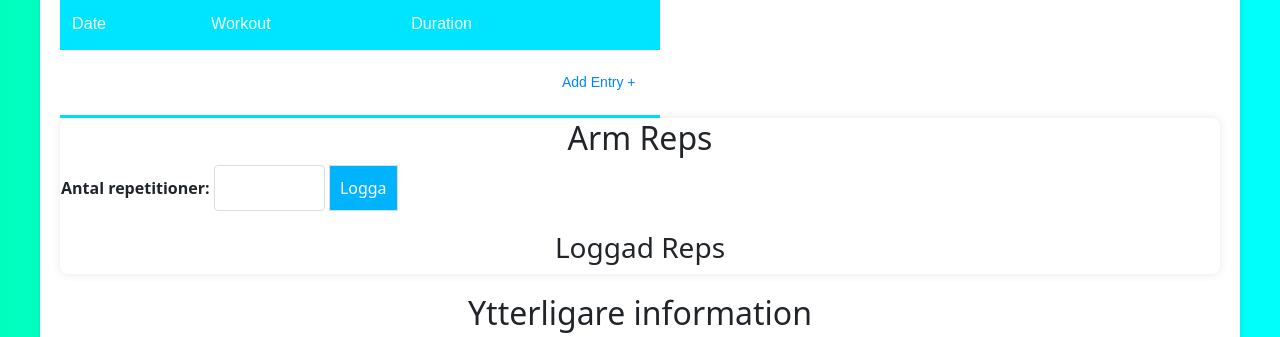
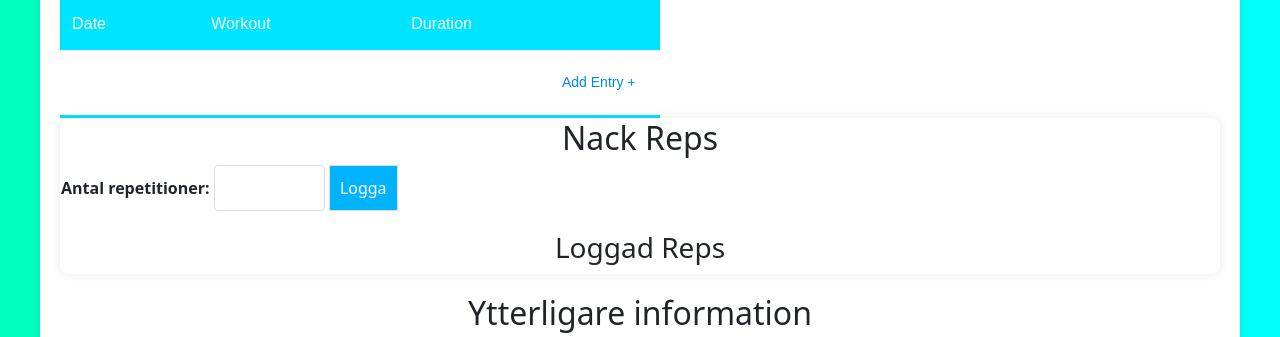
Before and after one commit to BenjaminAston/HealHub, a Flask app: page /huvud.html in a window 1280 px wide. Shown: the part 888-1225 px from the top of the page. Run offline with Flask 3, Linux system fonts and the light colour scheme.

Commit message:
Update huvud.html

```diff
--- a/HealHub_code/templates/huvud.html
+++ b/HealHub_code/templates/huvud.html
@@ -104,7 +104,7 @@
     <section>
         <div id="app"></div>
         <section id="log-exercise">
-            <h2>Arm Reps</h2>
+            <h2>Nack Reps</h2>
             <form id="exerciseTracker" action="{{ url_for('track_exercise', category='huvud') }}" method="POST">
                 <label for="reps">Antal repetitioner:</label>
                 <input type="number" id="reps" name="reps" min="1" max="100" required>
```
